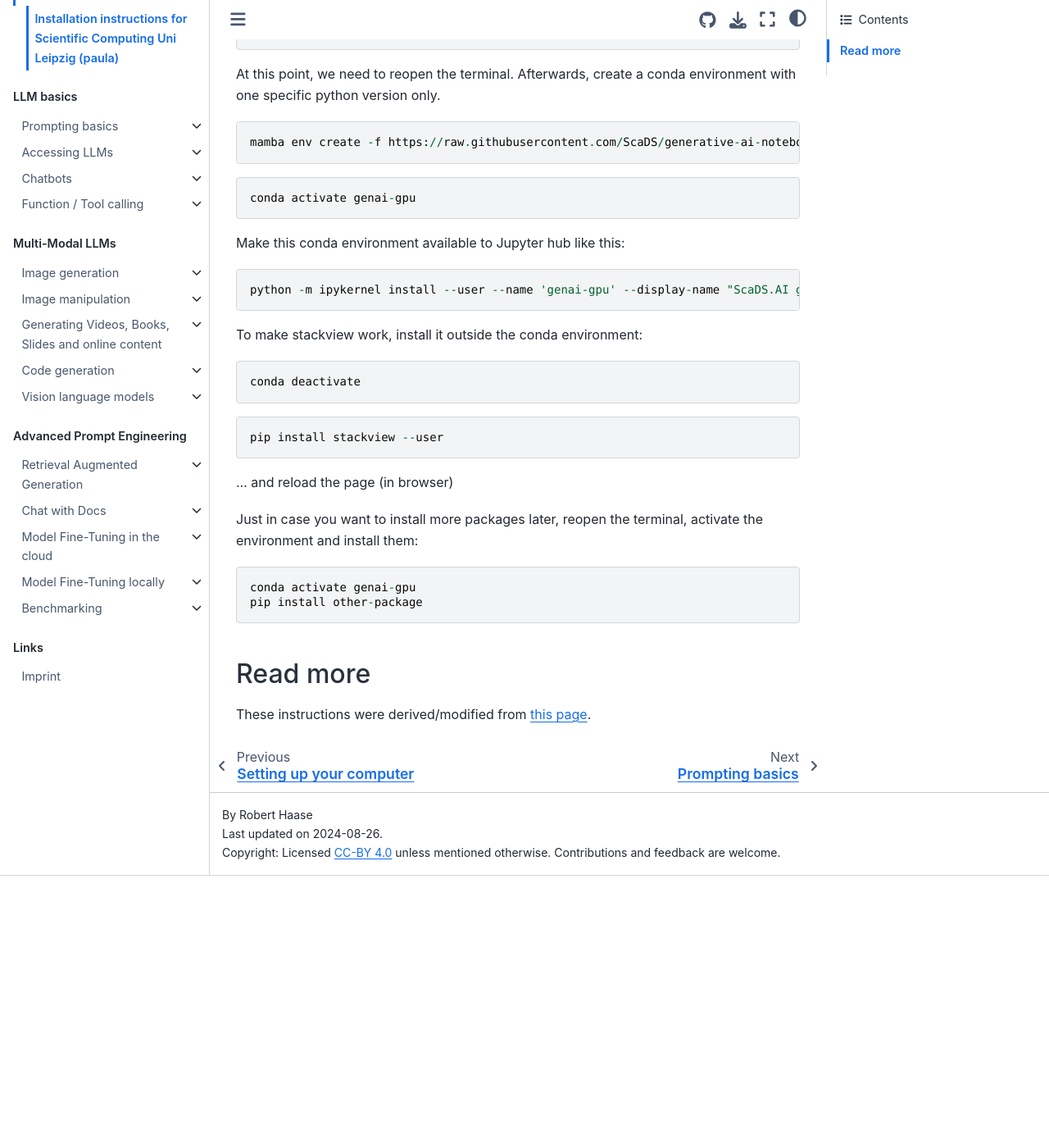
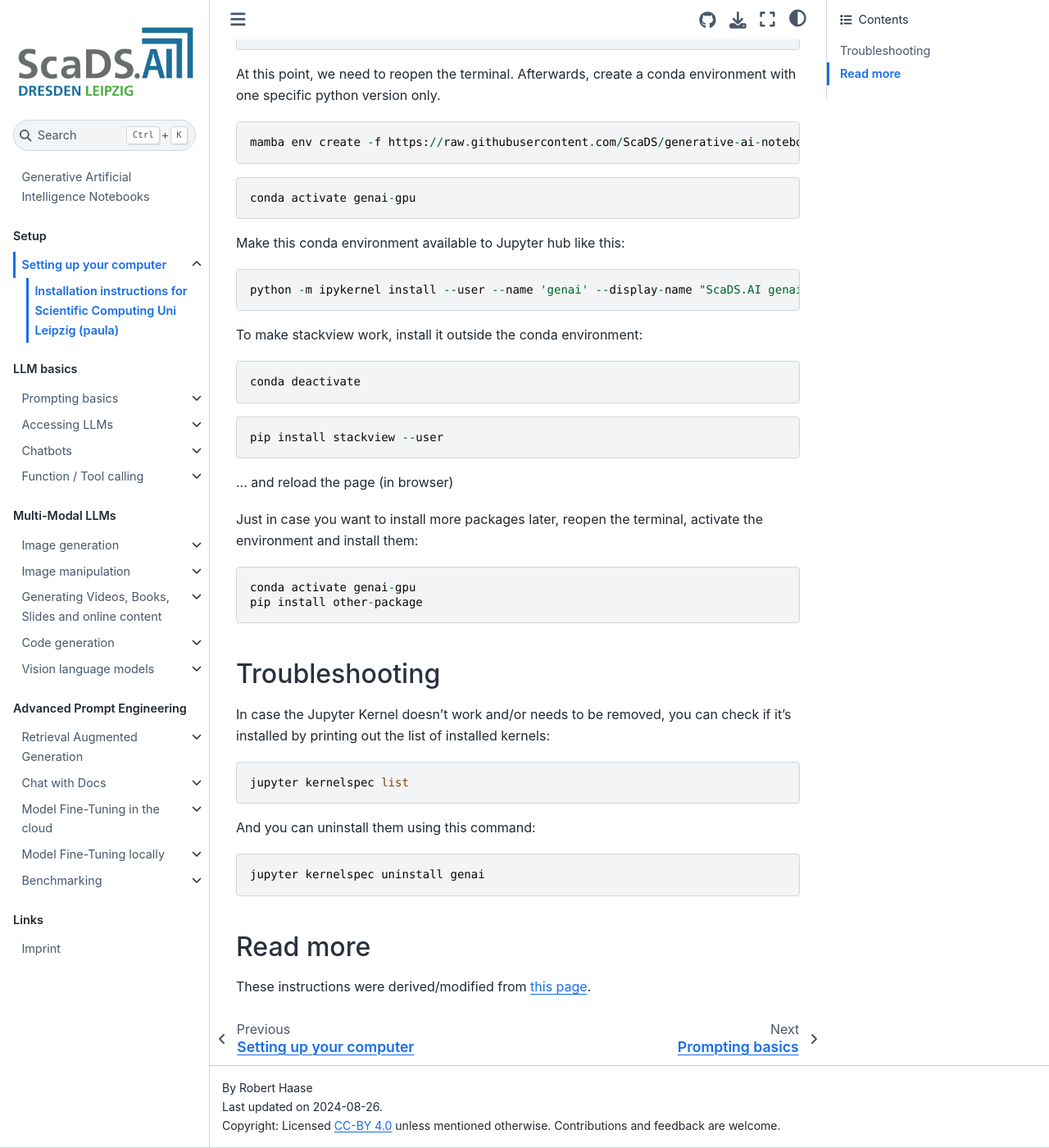
Before and after one commit to ScaDS/generative-ai-notebooks, a Jupyter Book: the page built from docs/00_setup/install_paula.md, in a window 1280 px wide and 1400 px high, scrolled down 1010 px. Shown: the whole window at 82% size. Built offline with Jupyter Book 1.0.4 settings and Sphinx 7.4.7 and the Sphinx Book theme 1.1.4, drawn with Linux system fonts in a browser that asks for light colours; pages that are not in the unit, such as notebooks, are missing from menus; before the commit the page ends 2078 px from its top, so only the background shows below that.

Commit message:
Update install_paula.md

````diff
--- a/docs/00_setup/install_paula.md
+++ b/docs/00_setup/install_paula.md
@@ -31,7 +31,7 @@
 
 Make this conda environment available to Jupyter hub like this:
 ```
-python -m ipykernel install --user --name 'genai-gpu' --display-name "ScaDS.AI genai-gpu"
+python -m ipykernel install --user --name 'genai' --display-name "ScaDS.AI genai"
 ```
 
 To make stackview work, install it outside the conda environment:
@@ -51,6 +51,20 @@
 pip install other-package
 ```
 
+## Troubleshooting
+
+In case the Jupyter Kernel doesn't work and/or needs to be removed, you can check if it's installed by printing out the list of installed kernels:
+
+```
+jupyter kernelspec list
+```
+
+And you can uninstall them using this command:
+
+```
+jupyter kernelspec uninstall genai
+```
+
 ## Read more
 
 These instructions were derived/modified from [this page](https://www.sc.uni-leipzig.de/05_Instructions/Jupyter/#how-to-use-your-own-environments-and-kernels).
````
